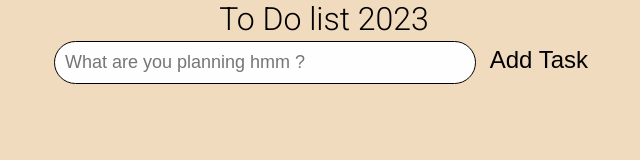
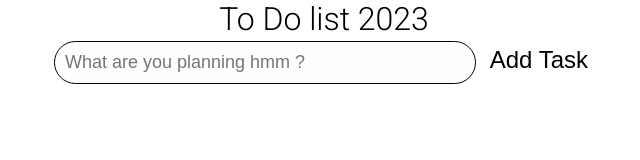
Before and after one commit to DaSal00/ToDo-list, a website: page index.html in a window 1280 px wide. Shown: the whole page, without its empty margins (316-956 px from the left). Drawn offline with Linux system fonts and the light colour scheme.

Commit message:
Update style.css

```diff
--- a/style.css
+++ b/style.css
@@ -4,7 +4,7 @@ body{
     font-family: 'Roboto', sans-serif;
     margin: 0;
     padding:0;
-    background-color: #F1DBBF;
+    background-color: white;
 }
 
 #container{
@@ -31,7 +31,7 @@ body{
 
 .input-btn{
     border:none;
-    background-color:  #F1DBBF;
+    background-color:  white;
     font-size: 24px;
 
 }
```
